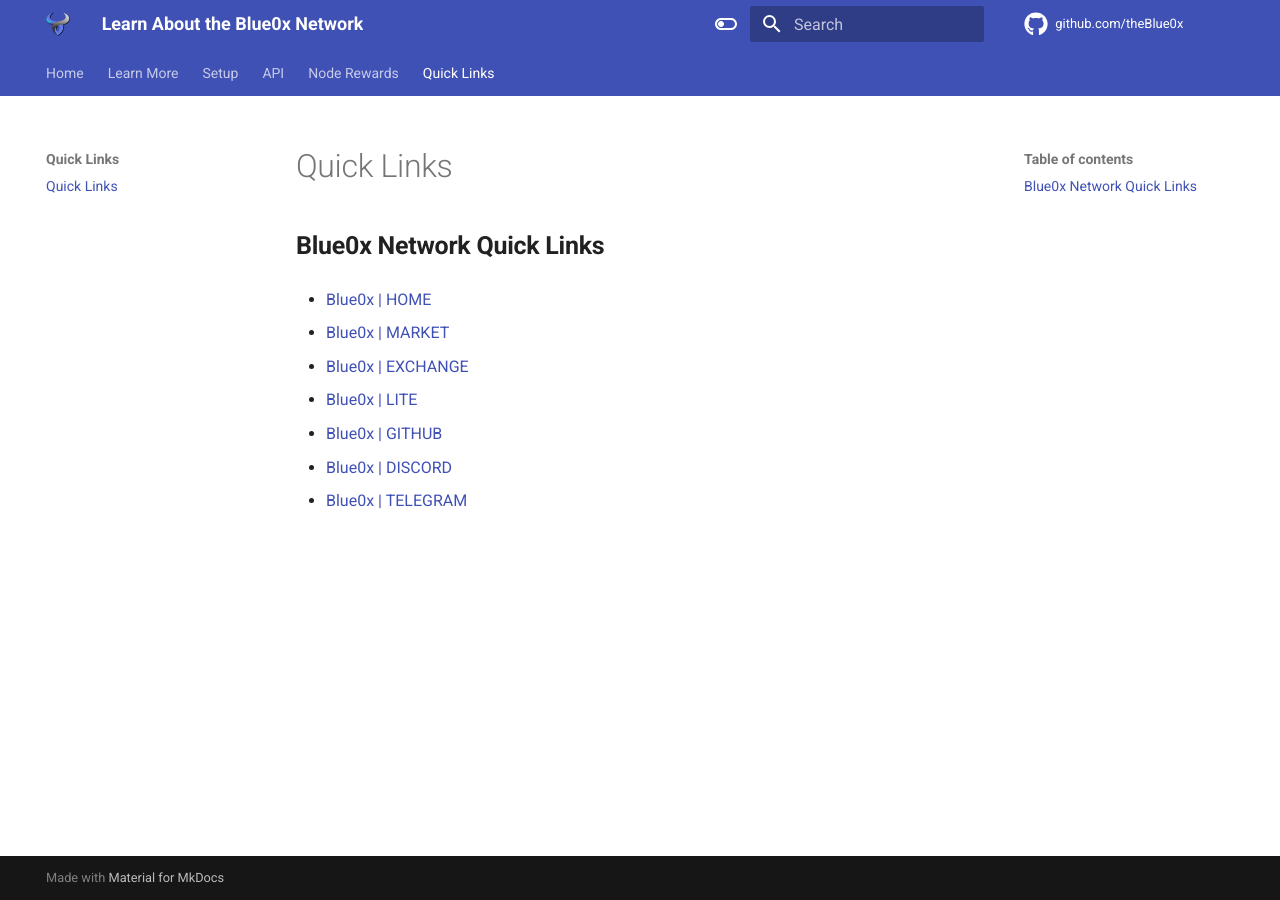
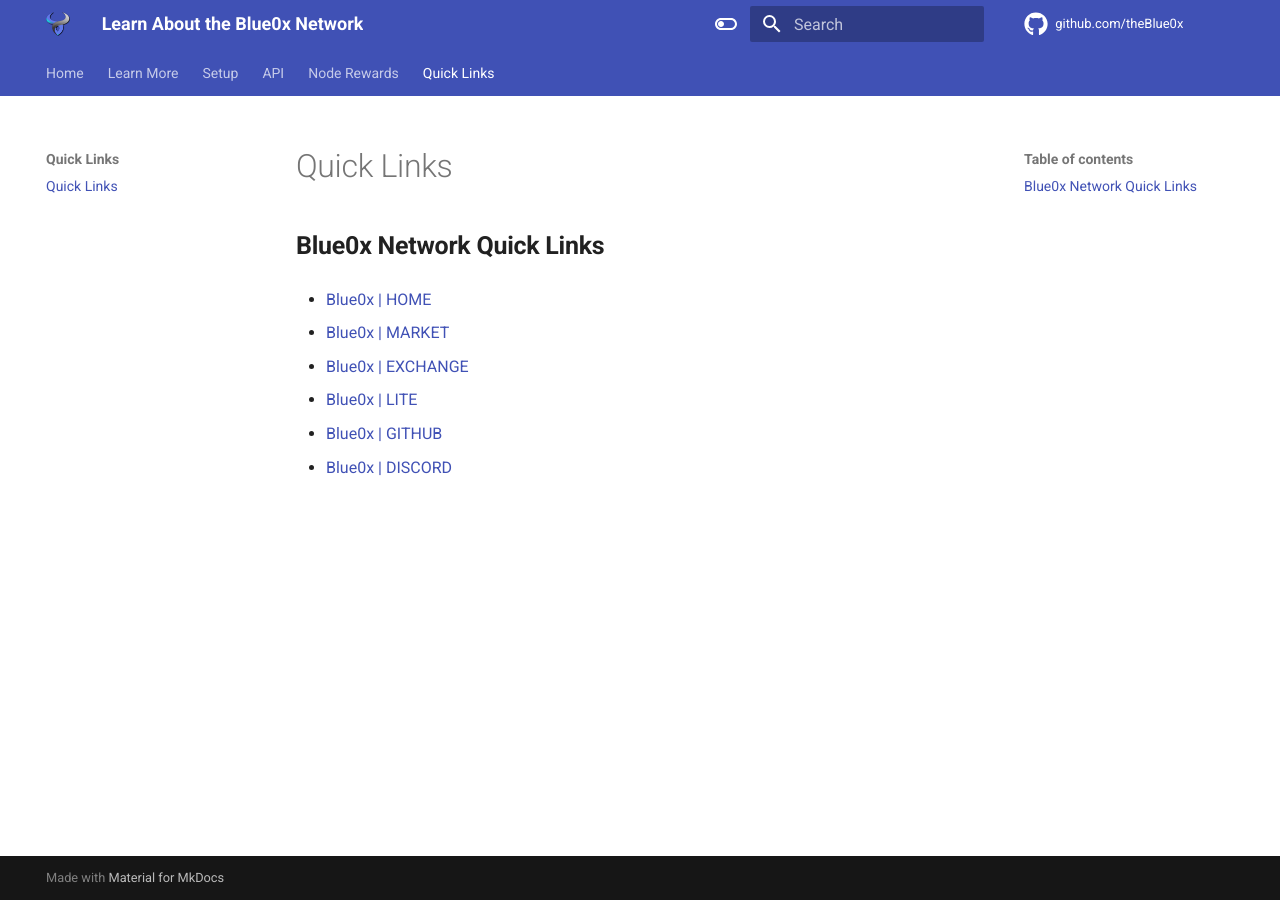
Before and after one commit to theBlue0x/docs, an MkDocs documentation site: the page built from docs/links/index.md, in a window 1280 px wide. Built offline with MkDocs 1.6.1 and Material for MkDocs 9.7.7, drawn with Linux system fonts in a browser that asks for light colours.

Commit message:
Update index.md

```diff
--- a/docs/links/index.md
+++ b/docs/links/index.md
@@ -11,5 +11,3 @@
 * [Blue0x | GITHUB](https://github.com/theBlue0x)
 
 * [Blue0x | DISCORD](https://discord.gg/EbBWRSPW63)
-
-* [Blue0x | TELEGRAM](https://t.me/blue0xcom)
```
